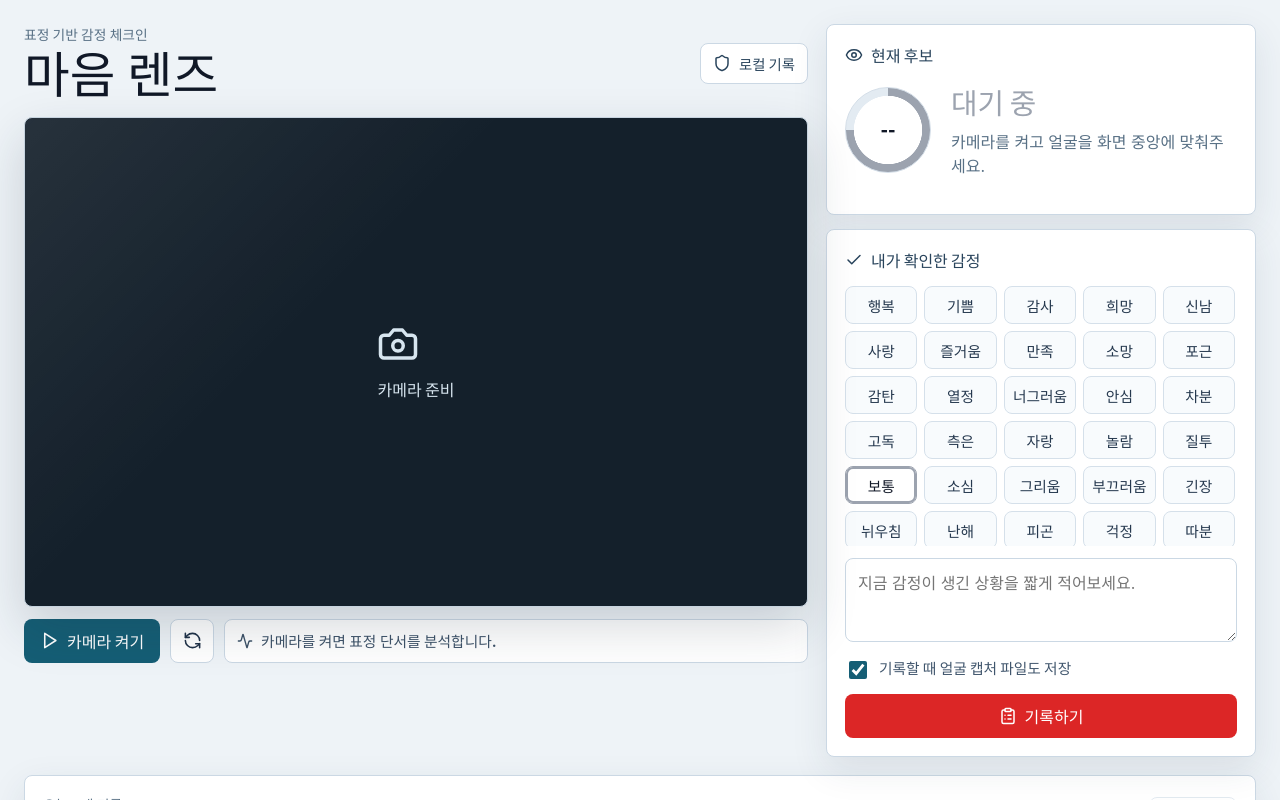
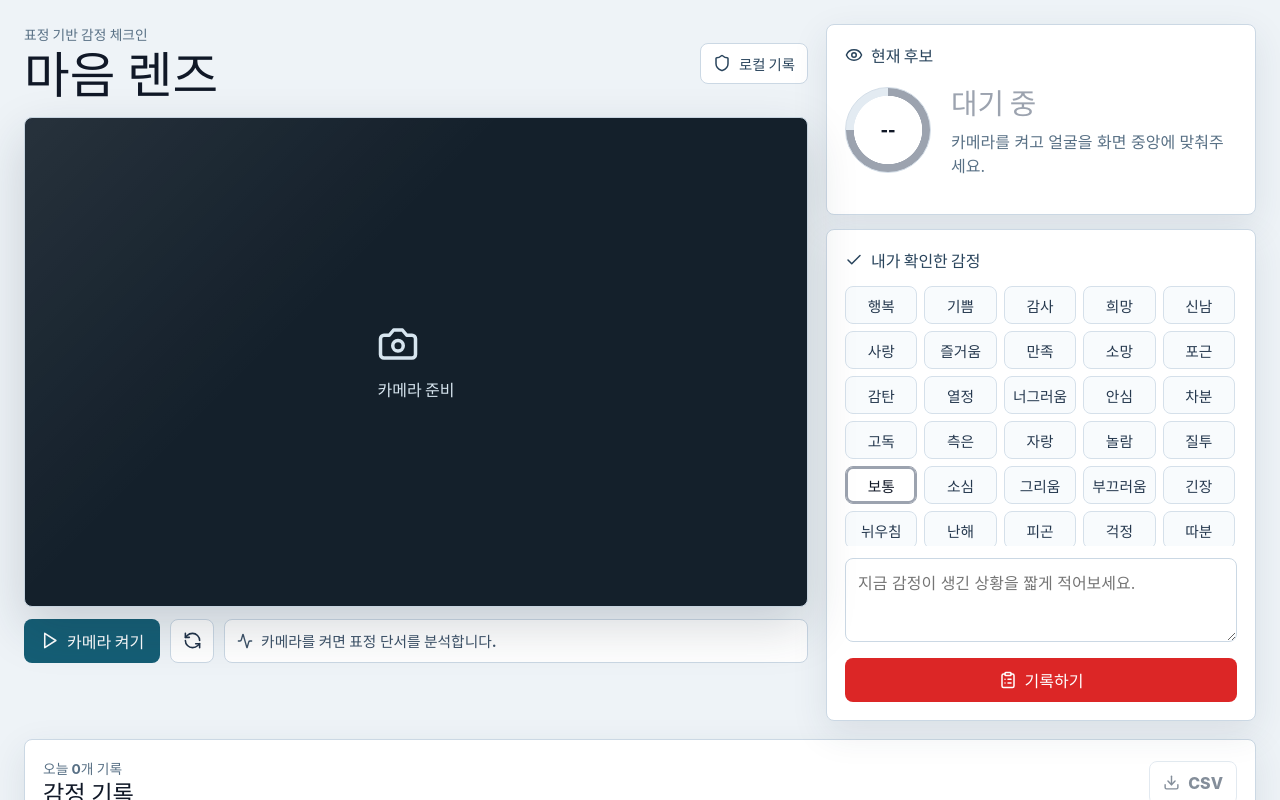
Before and after one commit to cleveranawim-source/emotion_lens, a React (Vite) app: page / in a window 1280 px wide. Shown: the top 800 px of the page. Built offline with nearby package versions, Linux system fonts and the light colour scheme.

Commit message:
Remove automatic download prompt on save

```diff
--- a/src/main.jsx
+++ b/src/main.jsx
@@ -559,7 +559,6 @@ function App() {
   const [note, setNote] = useState('');
   const [records, setRecords] = useState(loadRecords);
   const [cameraOn, setCameraOn] = useState(false);
-  const [downloadOnSave, setDownloadOnSave] = useState(true);
   const [previewRecord, setPreviewRecord] = useState(null);
 
   const todayRecords = useMemo(() => {
@@ -744,17 +743,10 @@ function App() {
     };
     record.capturedImage = createEmotionCardImage(videoRef.current, record);
     saveRecords([record, ...records].slice(0, 24));
-    if (downloadOnSave && record.capturedImage) {
-      downloadCapturedImage(record.capturedImage, record);
-    }
     setNote('');
     setEmotionEditedByUser(false);
     setManualEmotion(prediction?.top?.id || 'ordinary');
-    setMessage(
-      downloadOnSave && record.capturedImage
-        ? '기록과 얼굴 캡처를 저장했습니다. 브라우저가 이미지 다운로드를 요청했어요.'
-        : '기록을 저장했습니다.',
-    );
+    setMessage('기록을 저장했습니다. 이미지는 감정 기록에서 눌러 크게 볼 수 있어요.');
   };
 
   const deleteRecord = (id) => {
@@ -931,14 +923,6 @@ function App() {
               placeholder="지금 감정이 생긴 상황을 짧게 적어보세요."
               rows={3}
             />
-            <label className="download-toggle">
-              <input
-                type="checkbox"
-                checked={downloadOnSave}
-                onChange={(event) => setDownloadOnSave(event.target.checked)}
-              />
-              <span>기록할 때 얼굴 캡처 파일도 저장</span>
-            </label>
             <button className="save-button" onClick={addRecord}>
               <ClipboardList size={18} />
               기록하기
@@ -961,7 +945,7 @@ function App() {
 
         <div className="privacy-note">
           <Info size={17} />
-          기록하기를 누르면 얼굴 캡처 1장이 앱 기록에 남고, 옵션이 켜져 있으면 이미지 파일 저장도 요청됩니다. 브라우저에 따라 다운로드 폴더, 사진 앱, 파일 앱 중 한 곳으로 저장될 수 있습니다.
+          기록하기를 누르면 얼굴 캡처 카드가 앱 기록에만 저장됩니다. 파일로 저장하고 싶을 때는 기록 이미지를 눌러 미리보기에서 저장할 수 있습니다.
         </div>
 
         <div className="records-list">
--- a/src/styles.css
+++ b/src/styles.css
@@ -387,24 +387,6 @@ textarea:focus {
   box-shadow: 0 0 0 3px rgba(21, 94, 117, 0.16);
 }
 
-.download-toggle {
-  display: flex;
-  align-items: center;
-  gap: 9px;
-  margin: 0 0 12px;
-  color: #40566d;
-  font-size: 0.92rem;
-  font-weight: 800;
-  line-height: 1.35;
-}
-
-.download-toggle input {
-  width: 18px;
-  height: 18px;
-  accent-color: #155e75;
-  flex: 0 0 auto;
-}
-
 .save-button {
   width: 100%;
 }
```
